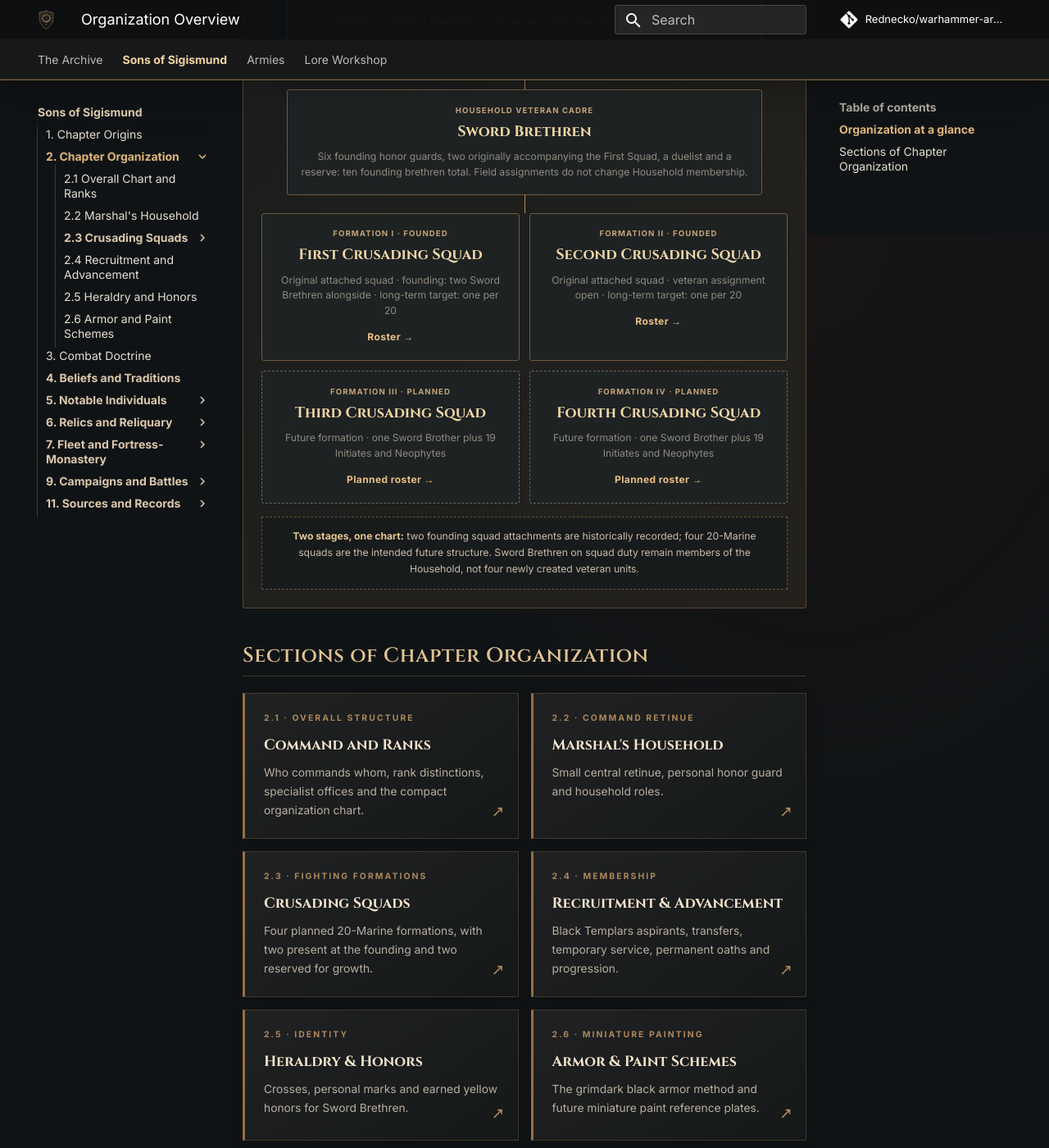
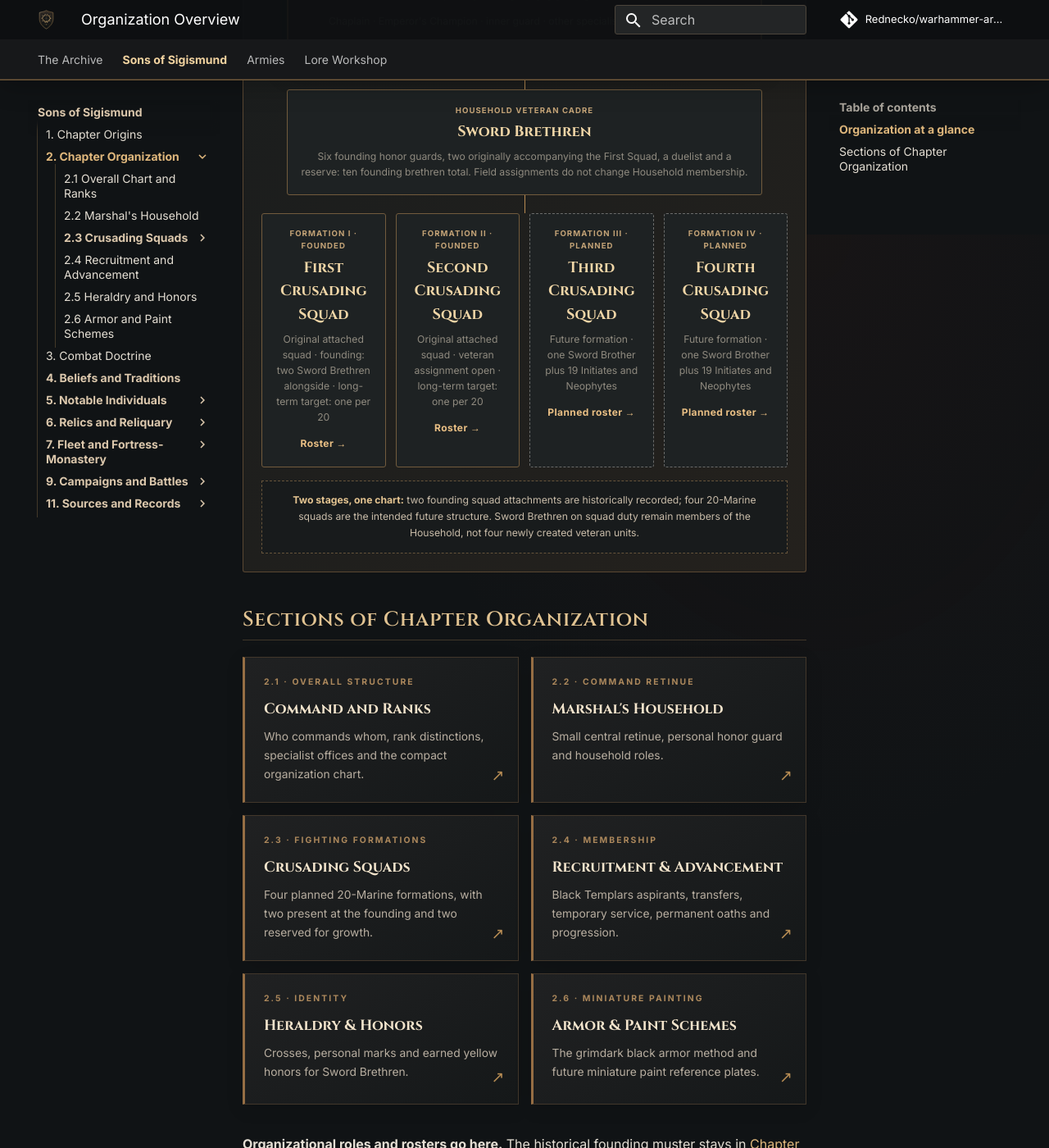
Before and after one commit to Rednecko/warhammer-archives, an MkDocs documentation site: the page built from docs/sons-of-sigismund/organization/index.md, in a window 1280 px wide and 1400 px high, scrolled down 1114 px. Shown: the whole window at 82% size. Built offline with MkDocs 1.6.1 and Material for MkDocs 9.7.7, drawn with Linux system fonts in a browser that asks for light colours; comment, search, counter and statistics services are not loaded.

Commit message:
Align squad rosters and wiki with four-by-twenty long-term organization

```diff
--- a/docs/assets/stylesheets/extra.css
+++ b/docs/assets/stylesheets/extra.css
@@ -231,3 +231,9 @@ body { background:
 .org-chart-foot { max-width:48rem; margin:.8rem auto 0; padding:.66rem .85rem; text-align:center; font-size:.61rem; line-height:1.65; color:#c9bca9; background:#181b1c; border:1px dashed #66543b; }
 .org-chart-foot strong { color:#e4c491; }
 @media(max-width:620px) { .org-companies { grid-template-columns:1fr; } .org-chart-foot { font-size:.59rem; } }
+
+/* Four compact Crusading Squads under a single Household veteran cadre. */
+.org-four-squads { width:100%; max-width:70rem; grid-template-columns:repeat(4,minmax(0,1fr)); }
+.org-four-squads .org-node { min-width:0; }
+@media (max-width:960px) { .org-four-squads { grid-template-columns:repeat(2,minmax(0,1fr)); } }
+@media (max-width:620px) { .org-four-squads { grid-template-columns:1fr; } }
```
